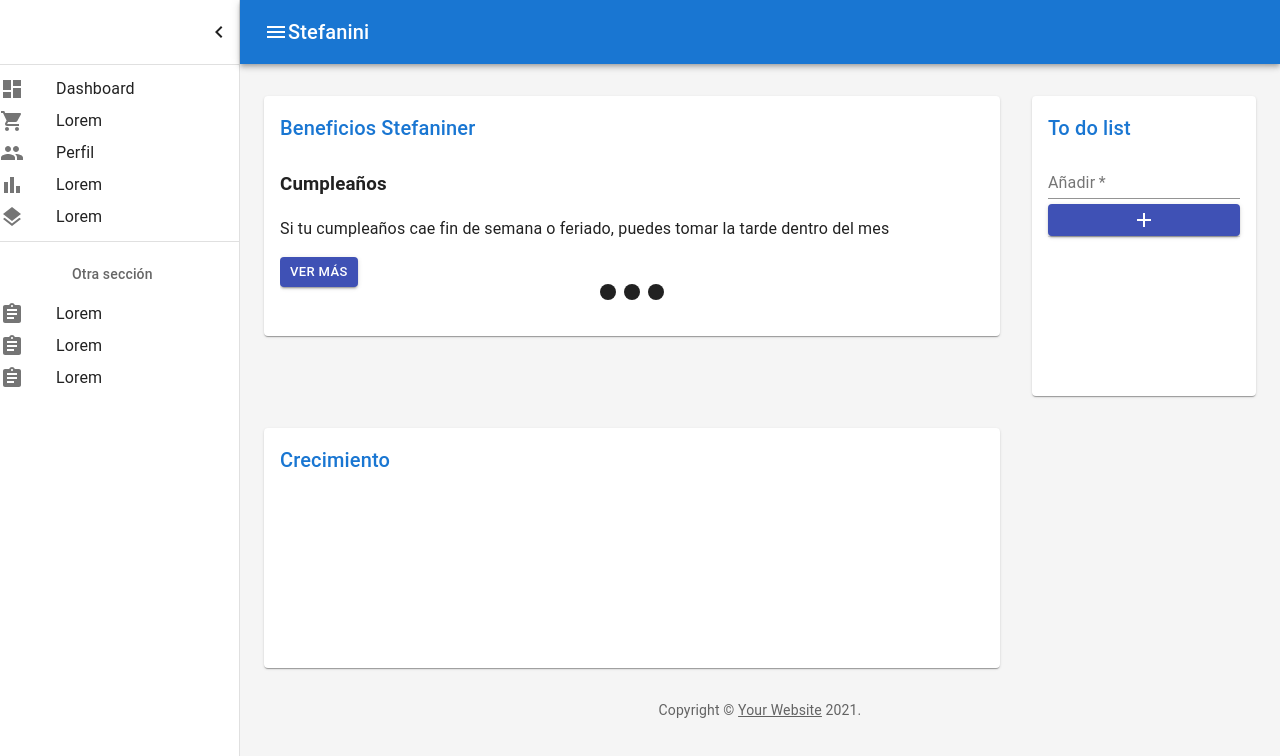
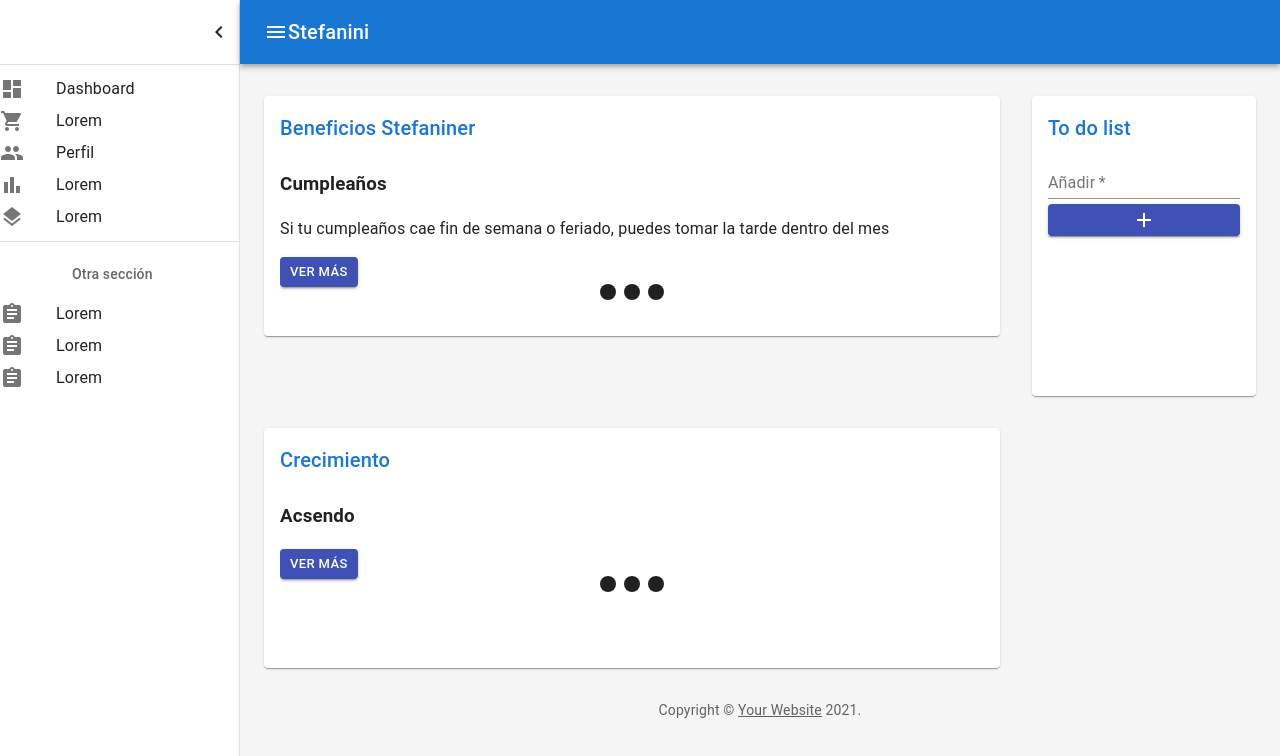
Before and after one commit to majo-cerpe/laboratoriaHackaton, a React (Create React App) app: page /home in a window 1280 px wide. Shown: the top 756 px of the page. Built offline with nearby package versions, Linux system fonts and the light colour scheme.

Commit message:
carusel crecimiento con links listo

```diff
--- a/src/components/DashBoard/CarouselGrowth.jsx
+++ b/src/components/DashBoard/CarouselGrowth.jsx
@@ -1,3 +1,8 @@
+import React from 'react'
+import Carousel from 'react-material-ui-carousel'
+import { Paper, Button } from '@material-ui/core'
+
+
 export default function CarouselGrowth() {
 const allGrowth = [
     {
@@ -26,19 +31,19 @@
 
 return (
     <Carousel>
-            {allBenefits.map((benefit, i) => (
-                <ArrayBenefit key={i} {...benefit} />
+            {allGrowth.map((growth, i) => (
+                <ArrayGrowth key={i} {...growth} />
             ))}
         </Carousel>
 );
 }
 
-const ArrayBenefit = ({name, description}) => {
+const ArrayGrowth = ({name, description,link}) => {
     return (
         <React.Fragment>
             <h3>{name}</h3>
             <p>{description}</p>
-            <Button variant="contained" color="primary" size ="small">ver más</Button>
+            <a href={link}><Button variant="contained" color="primary" size ="small">ver más</Button></a>
 
         </React.Fragment>
     );
--- a/src/components/DashBoard/Growth.js
+++ b/src/components/DashBoard/Growth.js
@@ -6,9 +6,10 @@
 import TableHead from '@mui/material/TableHead';
 import TableRow from '@mui/material/TableRow';
 import Title from './Title';
+import CarouselGrowth from  './CarouselGrowth';
 
 // Generate Order Data
-function createData(id, date, name, shipTo, paymentMethod, amount) {
+/* function createData(id, date, name, shipTo, paymentMethod, amount) {
   return { id, date, name, shipTo, paymentMethod, amount };
 }
 
@@ -46,7 +47,7 @@
     'VISA ⠀•••• 5919',
     212.79,
   ),
-];
+]; */
 
 function preventDefault(event) {
   event.preventDefault();
@@ -56,7 +57,7 @@
   return (
     <React.Fragment>
       <Title>Crecimiento</Title>
-
+     <CarouselGrowth />
     </React.Fragment>
   );
 }
```
